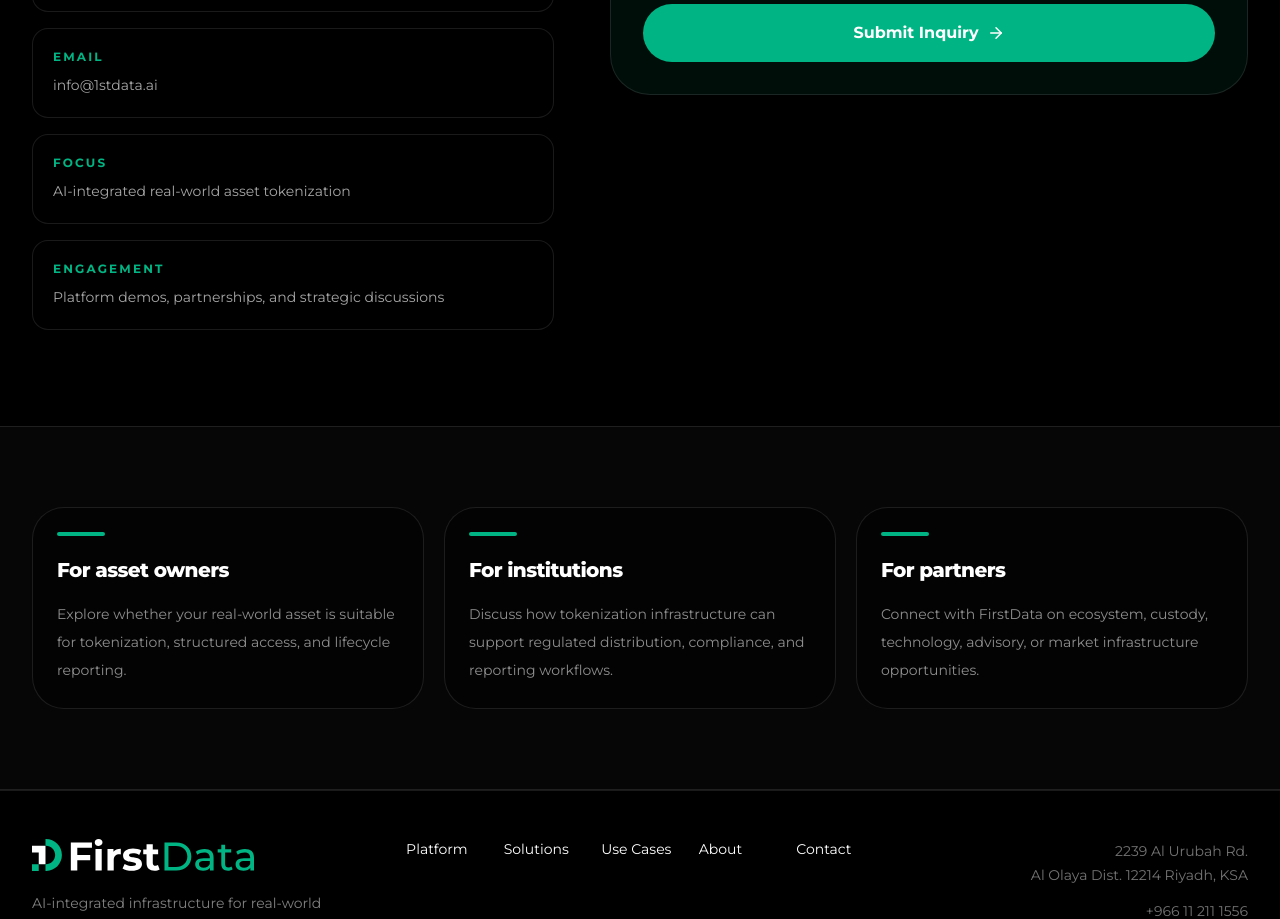
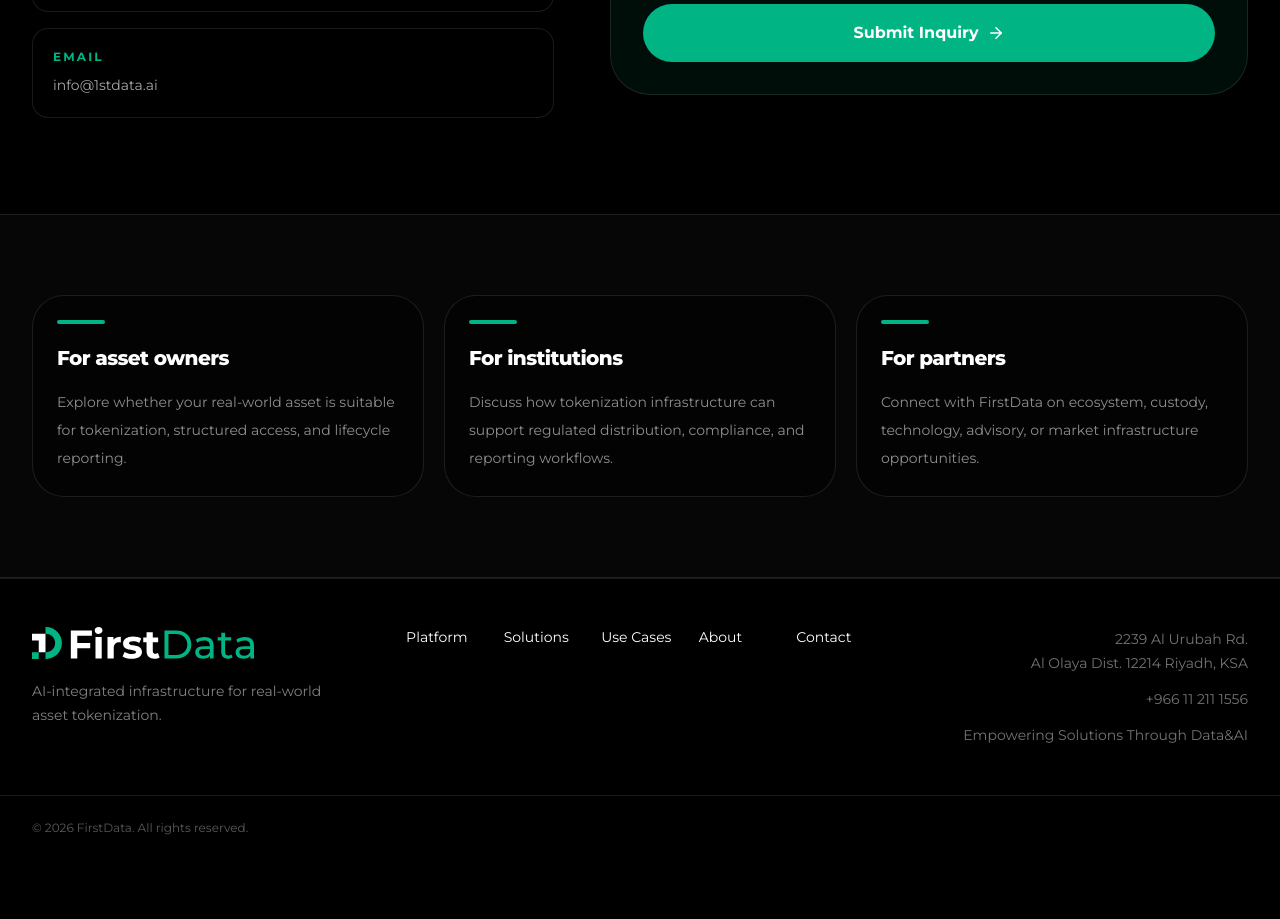
Before and after one commit to selmanpak/firstdata-website, a React (Vite) app: page /#/contact in a window 1280 px wide. Shown: the part 940-1859 px from the top of the page. After the commit the page ends 1800 px from the top, so only its background shows below. Built offline with nearby package versions, Linux system fonts and the light colour scheme.

Commit message:
Remove extra contact info cards

```diff
--- a/src/pages/ContactPage.tsx
+++ b/src/pages/ContactPage.tsx
@@ -33,14 +33,6 @@ export default function ContactPage() {
               />
               <ContactInfo label="Phone" value="+966 11 211 1556" />
               <ContactInfo label="Email" value="info@1stdata.ai" />
-              <ContactInfo
-                label="Focus"
-                value="AI-integrated real-world asset tokenization"
-              />
-              <ContactInfo
-                label="Engagement"
-                value="Platform demos, partnerships, and strategic discussions"
-              />
             </div>
           </div>
 
```
